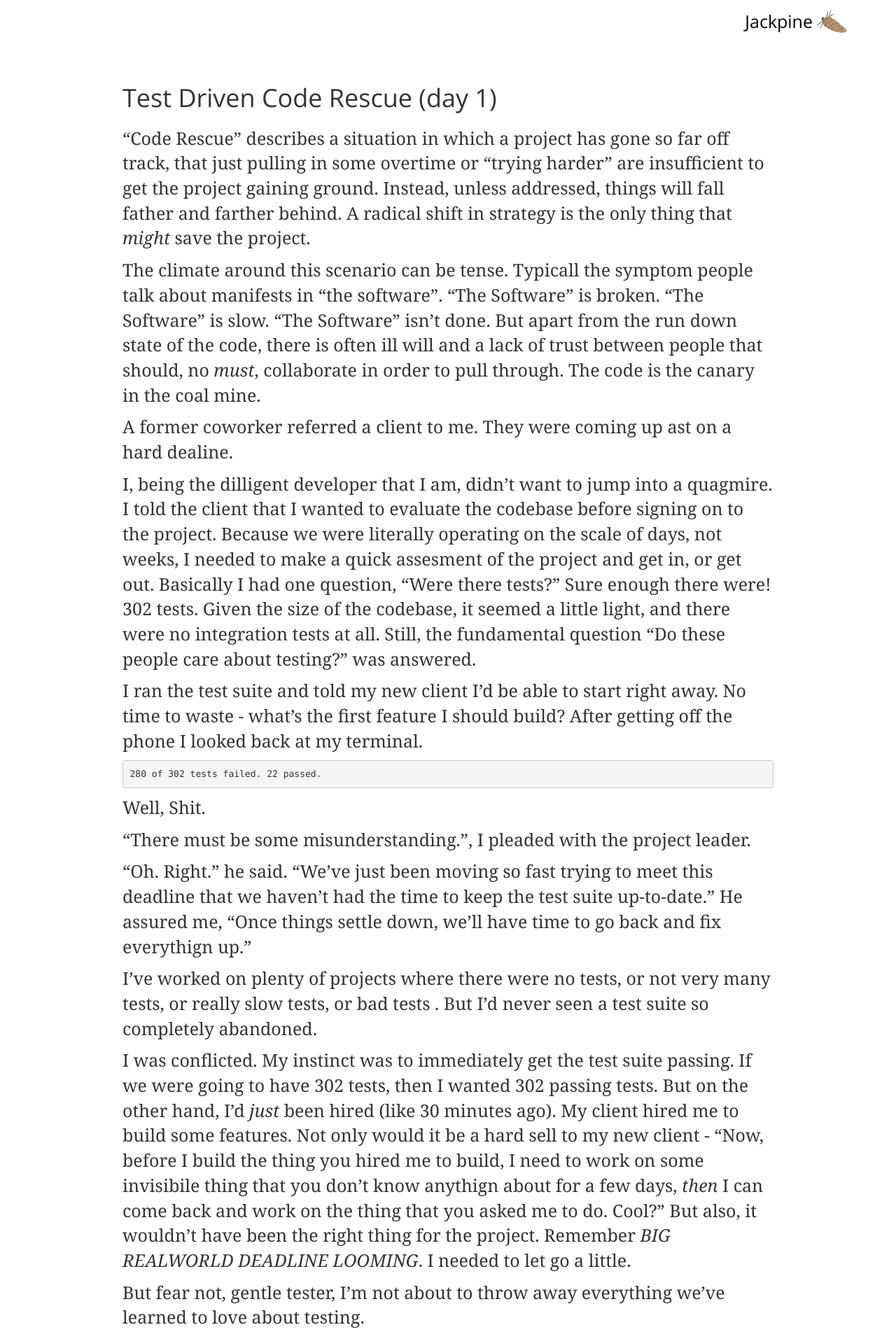
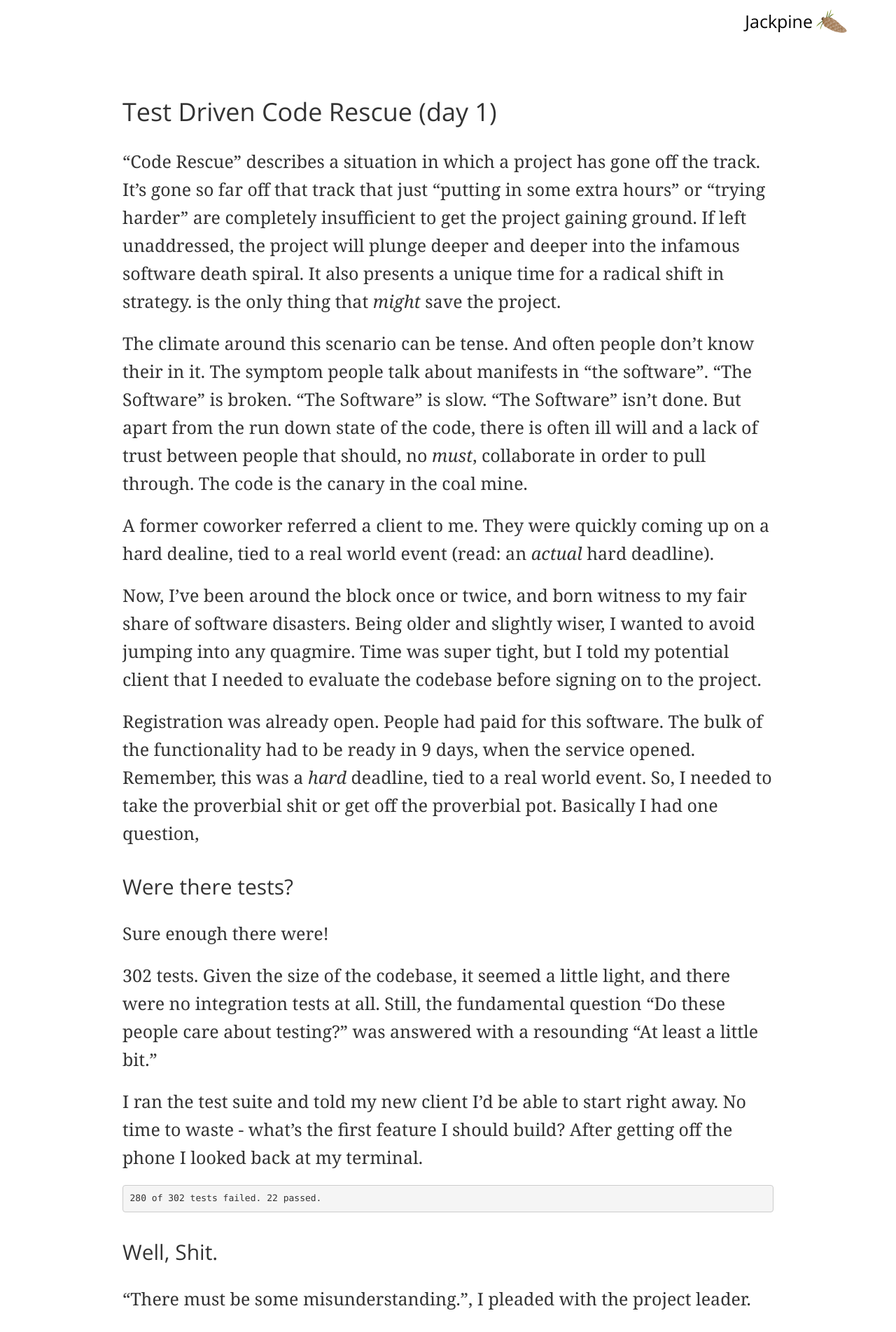
Before and after one commit to jackpine/jackpine.github.com, a Jekyll site: the page built from _posts/2013-03-12-code-rescue.md, in a window 1280 px wide. Shown: the top 1903 px of the page at 70% size. Built offline with Jekyll 4.4.1, drawn with Linux system fonts in a browser that asks for light colours; some of the changed text lies outside the part shown.

Commit message:
more space in posts text

```diff
--- a/_posts/2013-03-12-code-rescue.md
+++ b/_posts/2013-03-12-code-rescue.md
@@ -3,31 +3,46 @@ layout: post
 title: Test Driven Code Rescue  (day 1)
 ---
 
-"Code Rescue" describes a situation in which a project has gone so far
-off track, that just pulling in some overtime or "trying harder" are
-insufficient to get the project gaining ground. Instead, unless
-addressed, things will fall father and farther behind. A radical shift
-in strategy is the only thing that *might* save the project.
+"Code Rescue" describes a situation in which a project has gone off the
+track. It's gone so far off that track that just "putting in some extra
+hours" or "trying harder" are completely insufficient to get the project
+gaining ground. If left unaddressed, the project will plunge deeper and
+deeper into the infamous software death spiral. It also presents a
+unique time for a radical shift in strategy. is the only thing that
+*might* save the project.
 
-The climate around this scenario can be tense. Typicall the symptom
-people talk about manifests in "the software". "The Software" is broken.
-"The Software" is slow. "The Software" isn't done. But apart from the
-run down state of the code, there is often ill will and a lack of trust
-between people that should, no *must*, collaborate in order to pull
-through. The code is the canary in the coal mine.
+The climate around this scenario can be tense. And often people don't
+know their in it. The symptom people talk about manifests in "the
+software". "The Software" is broken.  "The Software" is slow. "The
+Software" isn't done. But apart from the run down state of the code,
+there is often ill will and a lack of trust between people that should,
+no *must*, collaborate in order to pull through. The code is the canary
+in the coal mine.
 
-A former coworker referred a client to me. They were coming up ast on a
-hard dealine.
+A former coworker referred a client to me. They were quickly coming up
+on a hard dealine, tied to a real world event (read: an *actual*  hard deadline).
 
-I, being the dilligent developer that I am, didn't want to jump into a
-quagmire. I told the client that I wanted to evaluate the codebase
-before signing on to the project. Because we were literally operating on
-the scale of days, not weeks, I needed to make a quick assesment of the
-project and get in, or get out. Basically I had one question, "Were
-there tests?" Sure enough there were! 302 tests. Given the size of the
-codebase, it seemed a little light, and there were no integration tests
-at all. Still, the fundamental question "Do these people care about
-testing?" was answered.
+Now, I've been around the block once or twice, and born witness to my
+fair share of software disasters. Being older and slightly wiser, I
+wanted to avoid jumping into any quagmire. Time was super tight, but I
+told my potential client that I needed to evaluate the codebase before
+signing on to the project.
+
+Registration was already open. People had paid for this software. The
+bulk of the functionality had to be ready in 9 days, when the service
+opened. Remember, this was a *hard* deadline, tied to a real world
+event. So, I needed to take the proverbial shit or get off the proverbial
+pot. Basically I had one question,
+
+Were there tests?
+------------------
+
+Sure enough there were!
+
+302 tests. Given the size of the codebase, it seemed a little light, and
+there were no integration tests at all. Still, the fundamental question
+"Do these people care about testing?" was answered with a resounding "At
+least a little bit."
 
 I ran the test suite and told my new client I'd be able to start right
 away. No time to waste - what's the first feature I should build? After
@@ -36,6 +51,7 @@ getting off the phone I looked back at my terminal.
     280 of 302 tests failed. 22 passed.
 
 Well, Shit.
+-----------
 
 "There must be some misunderstanding.", I pleaded with the project
 leader.
--- a/css/style.css
+++ b/css/style.css
@@ -123,6 +123,16 @@ a[name="contact"] {
   width: 960px;
 }
 
-.post-body h1 {
+.post-body h1, .post-body h2, .post-body h3 {
+  margin-bottom: 30px;
+  margin-top: 40px;
+}
+
+.post-body p {
+  margin-bottom: 20px;
+  line-height: 40px;
+}
+
+.post-body pre {
   margin-bottom: 20px;
 }
```
Also changed, not shown: other parts of _posts/2013-03-12-code-rescue.md (+2 -2 lines).
